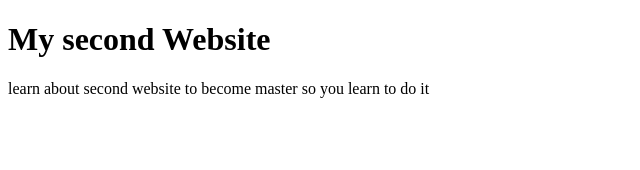
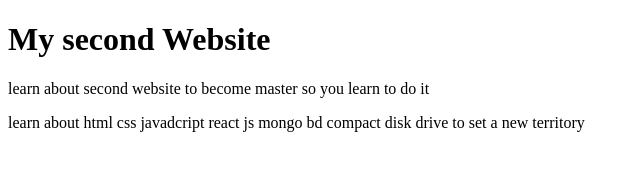
Before and after one commit to Tabibur/my-second-website, a plain HTML site: page index.html in a window 1280 px wide. Shown: the whole page, without its empty margins (0-640 px from the left). Drawn offline with Linux system fonts and the light colour scheme.

Commit message:
learn about

```diff
--- a/index.html
+++ b/index.html
@@ -9,5 +9,6 @@
 <body>
     <h1>My second Website</h1>
     <p>learn about second website to become master so you learn to do it</p>
+    <p>learn about html css javadcript react js mongo bd compact disk drive to set a new territory</p>
 </body>
 </html>
```
